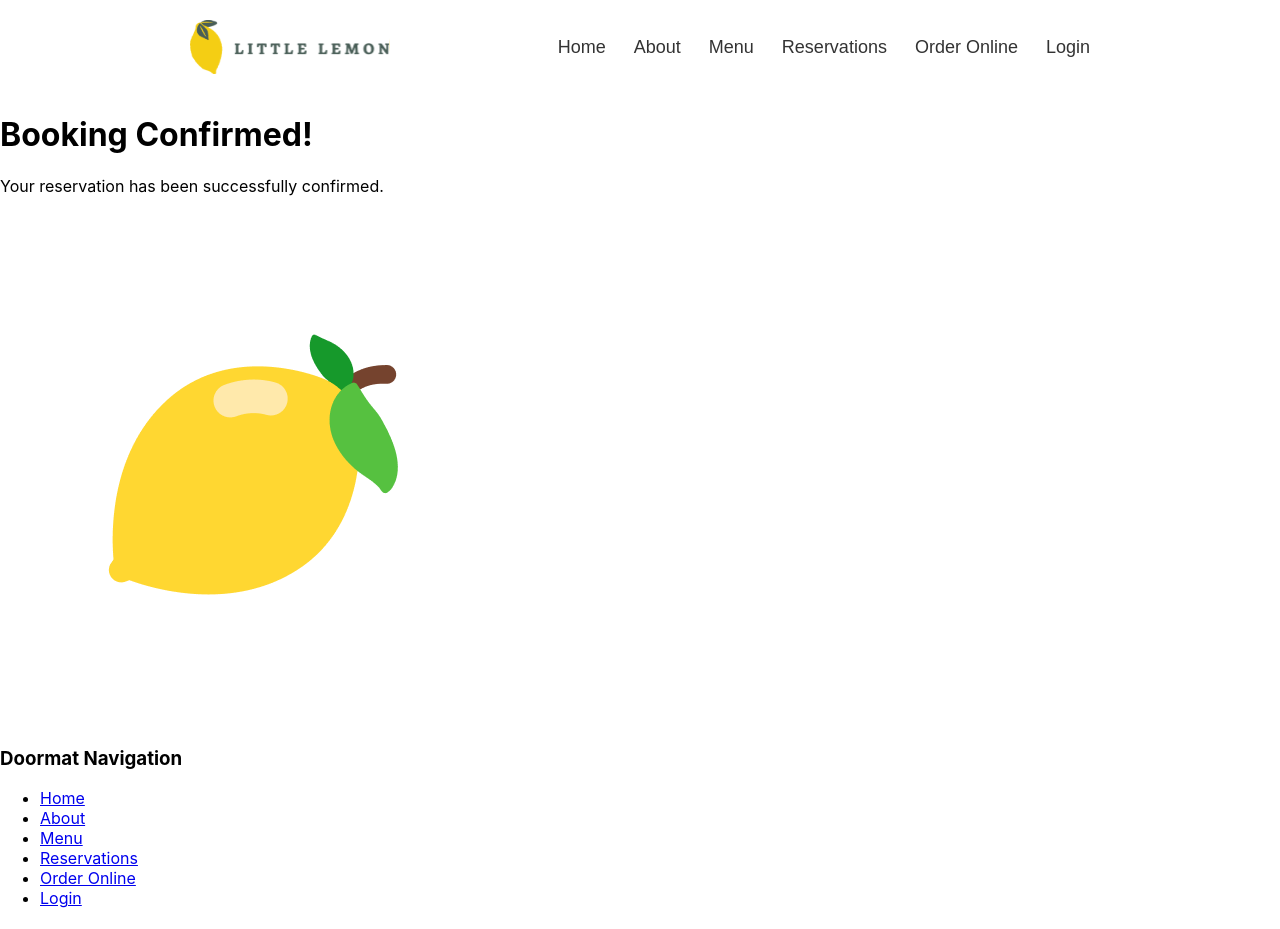
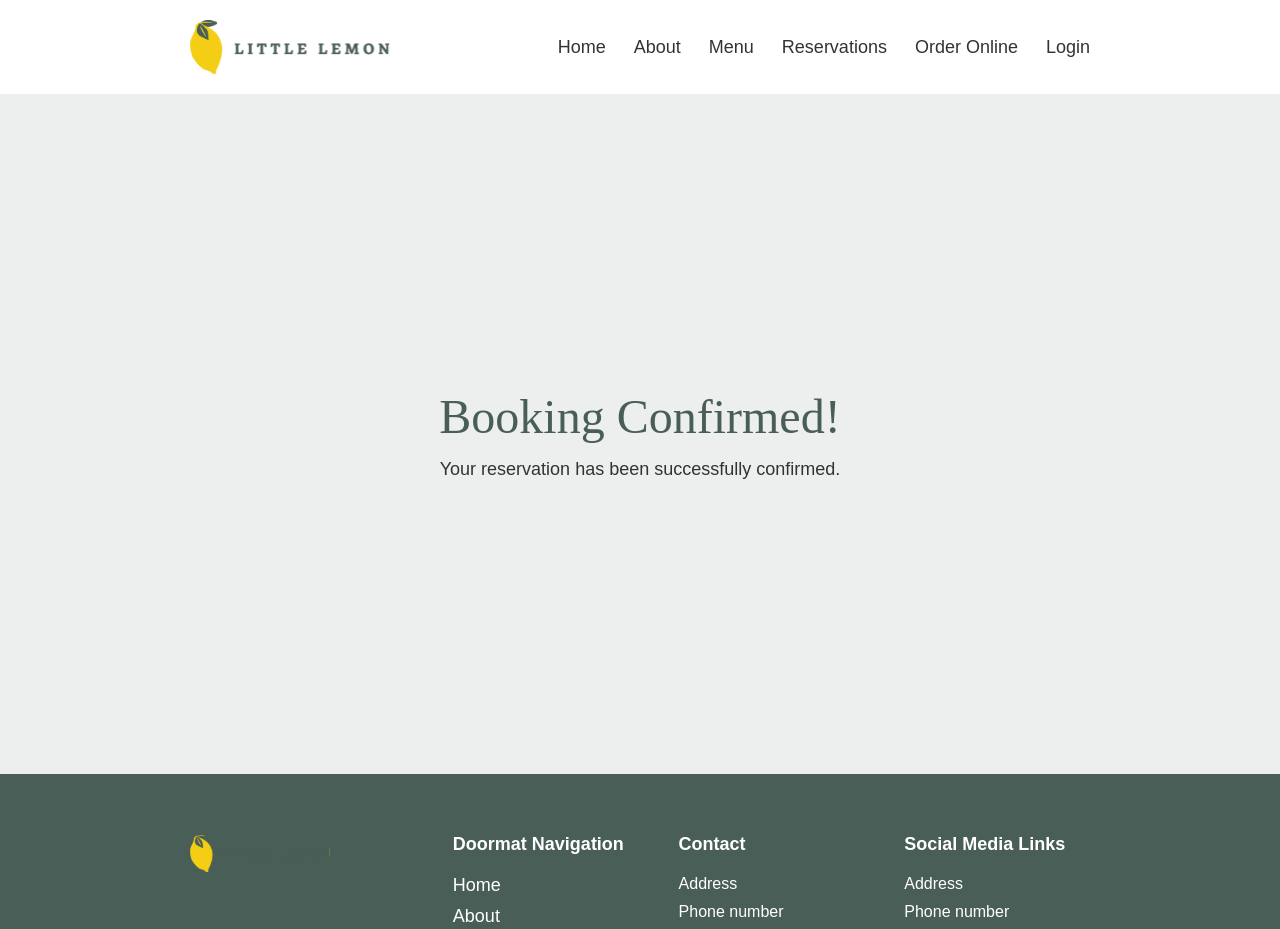
Before and after one commit to caannnoo/little-lemon, a React (Create React App) app: page /confirmed in a window 1280 px wide. Shown: the top 929 px of the page. Built offline with nearby package versions, Linux system fonts and the light colour scheme.

Commit message:
Improve accessibility and style booking pages

```diff
--- a/src/App.css
+++ b/src/App.css
@@ -201,3 +201,138 @@ nav a {
 
   margin-top: auto;
 }
+
+/* ===== FOOTER ===== */
+
+footer {
+  background-color: #495e57;
+  color: #ffffff;
+
+  display: grid;
+  grid-template-columns: 1.2fr 1fr 1fr 1fr;
+  gap: 40px;
+
+  padding: 60px max(20px, calc((100% - 900px) / 2));
+}
+
+footer img {
+  width: 140px;
+}
+
+footer h3 {
+  font-family: "Karla", sans-serif;
+  font-size: 18px;
+  margin-top: 0;
+  margin-bottom: 20px;
+}
+footer ul {
+  display: block;
+  list-style: none;
+  margin: 0;
+  padding: 0;
+}
+
+footer li {
+  margin-bottom: 10px;
+}
+
+footer a {
+  font-family: "Karla", sans-serif;
+  color: #ffffff;
+  text-decoration: none;
+}
+
+footer a:hover {
+  color: #f4ce14;
+}
+
+footer p {
+  font-family: "Karla", sans-serif;
+  margin: 0 0 10px;
+}
+
+/* ===== BOOKING PAGE ===== */
+
+.booking-page {
+  background-color: #edefee;
+  min-height: 70vh;
+  padding: 60px 20px;
+}
+
+.booking-page h1 {
+  font-family: "Markazi Text", serif;
+  font-size: 48px;
+  font-weight: 400;
+  color: #495e57;
+  text-align: center;
+  margin: 0 0 40px;
+}
+
+.booking-page form {
+  background-color: #ffffff;
+  max-width: 450px !important;
+  margin: 0 auto;
+  padding: 40px;
+  border-radius: 16px;
+}
+
+.booking-page label {
+  font-family: "Karla", sans-serif;
+  font-size: 16px;
+  font-weight: bold;
+  color: #333333;
+}
+
+.booking-page input,
+.booking-page select {
+  font-family: "Karla", sans-serif;
+  font-size: 16px;
+  padding: 12px;
+  border: 1px solid #495e57;
+  border-radius: 8px;
+}
+
+.booking-page input[type="submit"] {
+  background-color: #f4ce14;
+  color: #333333;
+  font-weight: bold;
+  border: none;
+  border-radius: 16px;
+  padding: 14px 24px;
+  cursor: pointer;
+}
+
+.booking-page input[type="submit"]:disabled {
+  opacity: 0.5;
+  cursor: not-allowed;
+}
+
+/* ===== CONFIRMED BOOKING ===== */
+
+.confirmed-booking {
+  background-color: #edefee;
+  min-height: 70vh;
+
+  display: flex;
+  flex-direction: column;
+  align-items: center;
+  justify-content: center;
+
+  text-align: center;
+  padding: 60px 20px;
+}
+
+.confirmed-booking h1 {
+  font-family: "Markazi Text", serif;
+  font-size: 48px;
+  font-weight: 400;
+  color: #495e57;
+  margin: 0 0 15px;
+}
+
+.confirmed-booking p {
+  font-family: "Karla", sans-serif;
+  font-size: 18px;
+  color: #333333;
+  margin: 0;
+}
--- a/src/BookingPage.js
+++ b/src/BookingPage.js
@@ -20,7 +20,7 @@ function BookingPage() {
   );
 
   return (
-    <main>
+    <main className="booking-page">
       <h1>Reserve a Table</h1>
       <BookingForm
         availableTimes={availableTimes}
--- a/src/ConfirmedBooking.js
+++ b/src/ConfirmedBooking.js
@@ -1,6 +1,6 @@
 function ConfirmedBooking() {
   return (
-    <main>
+    <main className="confirmed-booking">
       <h1>Booking Confirmed!</h1>
       <p>Your reservation has been successfully confirmed.</p>
     </main>
--- a/src/Footer.js
+++ b/src/Footer.js
@@ -2,10 +2,10 @@ function Footer() {
   return (
     <footer>
       <div>
-        <img src="/logo.png" alt="Little Lemon logo" />
+        <img src="/Logo.svg" alt="Little Lemon logo" />
       </div>
 
-      <div>
+      <nav aria-label="Footer navigation">
         <h3>Doormat Navigation</h3>
         <ul>
           <li>
@@ -27,7 +27,7 @@ function Footer() {
             <a href="/login">Login</a>
           </li>
         </ul>
-      </div>
+      </nav>
 
       <div>
         <h3>Contact</h3>
--- a/src/Hero.js
+++ b/src/Hero.js
@@ -10,7 +10,7 @@ function Hero() {
           recipes served with a modern twist.
         </p>
 
-        <button>Reserve a Table</button>
+        <button aria-label="On Click">Reserve a Table</button>
       </div>
 
       <img
--- a/src/Nav.js
+++ b/src/Nav.js
@@ -2,7 +2,7 @@ import { Link } from "react-router-dom";
 
 function Nav() {
   return (
-    <nav>
+    <nav aria-label="Main navigation">
       <ul>
         <li>
           <a href="/">Home</a>
```
